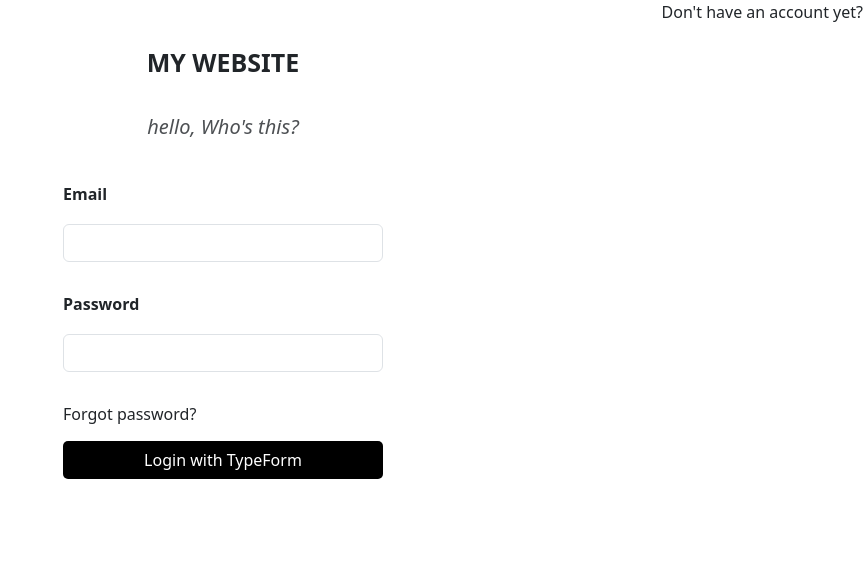
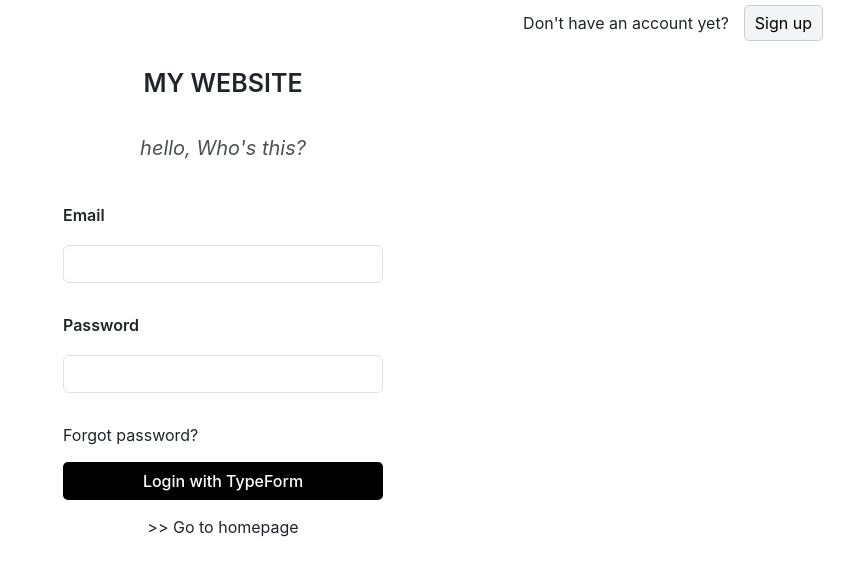
Before and after one commit to Letung2k3/ReactJs_App-Use-Hook-, a React (Create React App) app: page /login in a window 1280 px wide. Shown: the top 576 px of the page, without its empty margins (417-1280 px from the left). Built offline with nearby package versions, Linux system fonts and the light colour scheme.

Commit message:
Video 25:Login api

```diff
--- a/src/components/Admin/Admin.js
+++ b/src/components/Admin/Admin.js
@@ -3,7 +3,6 @@ import "./Admin.scss"
 import { FaBars } from "react-icons/fa"
 import { useState } from "react"
 import { Outlet } from "react-router-dom"
-import { ToastContainer } from 'react-toastify';
 import 'react-toastify/dist/ReactToastify.css';
 const Admin = () => {
      const [faBar, setFaBar] = useState(false)
@@ -20,20 +19,6 @@ const Admin = () => {
                          <Outlet />
                     </div>
                </div>
-               <ToastContainer
-                    position="top-right"
-                    autoClose={5000}
-                    hideProgressBar={false}
-                    newestOnTop={false}
-                    closeOnClick
-                    rtl={false}
-                    pauseOnFocusLoss
-                    draggable
-                    pauseOnHover
-                    theme="light"
-               />
-               {/* Same as */}
-               <ToastContainer />
           </div>
 
      )
--- a/src/components/Auth/Login..js
+++ b/src/components/Auth/Login..js
@@ -1,12 +1,28 @@
 import './Login.scss'
 import { useState } from 'react';
+import { useNavigate } from "react-router-dom"
+import { postUserLogin } from '../../services/apiService';
+import { toast } from 'react-toastify';
 const Login = (props) => {
      const [email, setEmail] = useState("");
      const [password, setPassword] = useState("");
+     const navigate = useNavigate();
+     const handleLogin = async () => {
+          let res = await postUserLogin(email, password)
+          if (res.EC === 0) {
+               await toast.success(res.EM);
+               navigate('/Admins')
+          }
+          else if (res.EC !== 0) {
+               await toast.error(res.EM)
+               return;
+          }
+     }
      return (
           <div className="login-container">
                <div className="login-header">
                     Don't have an account yet?
+                    <button className='btn-signup'>Sign up</button>
                </div>
                <div className="login-tilte col-3 mx-auto">
                     My Website
@@ -35,7 +51,10 @@ const Login = (props) => {
                     </div>
                     <span className='forgot-password'>Forgot password?</span>
 
-                    <button className='form-btn-login'>Login with TypeForm</button>
+                    <button className='form-btn-login' onClick={() => handleLogin()}>Login with TypeForm</button>
+                    <span className='text-center' style={{ cursor: 'pointer' }} onClick={() => navigate('/')}>
+                         &#62;&#62; Go to homepage
+                    </span>
                </div>
           </div>
      )
--- a/src/components/Auth/Login.scss
+++ b/src/components/Auth/Login.scss
@@ -3,6 +3,24 @@
           display: flex;
           flex-direction: row;
           justify-content: flex-end;
+          gap: 15px;
+          align-items: center;
+          height: 45px;
+          padding: 0 20px;
+
+          .btn-signup {
+               margin-right: 20px;
+               border: none;
+               border: 1px solid #ccc;
+               background-color: #f2f4f6;
+               border-radius: 5px;
+               padding: 5px 10px;
+
+               &:hover {
+                    opacity: 0.8;
+               }
+          }
+     }
 }
 
 .login-tilte {
@@ -57,4 +75,3 @@
           }
      }
 }
-}
--- a/src/index.js
+++ b/src/index.js
@@ -1,35 +1,19 @@
 import React from 'react';
 import ReactDOM from 'react-dom/client';
-import App from './App';
 import reportWebVitals from './reportWebVitals';
 import { Provider } from 'react-redux';
 import store from './redux/store';
 import 'bootstrap/dist/css/bootstrap.min.css';
-import { BrowserRouter, Routes, Route } from 'react-router-dom';
-import User from './components/User/User'
-import Admin from './components/Admin/Admin'
-import HomePage from './components/Home/HomePage';
-import DashBoard from "./components/Admin/ManageUser/DashBoard"
-import ManageUser from "./components/Admin/ManageUser/ManageUser"
-import Login from './components/Auth/Login.';
+import { BrowserRouter } from 'react-router-dom';
+import Layout from './routers/Layout'
 const root = ReactDOM.createRoot(document.getElementById('root'));
 root.render(
   <BrowserRouter>
     <Provider store={store}>
+      <Layout />
       {/* <React.StrictMode>
     </React.StrictMode> */}
       {/* nested route */}
-      <Routes>
-        <Route path='/' element={<App />} >
-          <Route index element={<HomePage />} />
-          <Route path='Users' element={<User />} />
-        </Route>
-        <Route path='/Admins' element={<Admin />}>
-          <Route index element={<DashBoard />} />
-          <Route path='manage-user' element={<ManageUser />} />
-        </Route>
-        <Route path='login' element={<Login />} />
-      </Routes>
     </Provider>
   </BrowserRouter>
 );
--- /dev/null
+++ b/src/routers/Layout.js
@@ -0,0 +1,41 @@
+import User from '../components/User/User'
+import Admin from '../components/Admin/Admin'
+import HomePage from '../components/Home/HomePage';
+import DashBoard from "../components/Admin/ManageUser/DashBoard"
+import ManageUser from "../components/Admin/ManageUser/ManageUser"
+import Login from '../components/Auth/Login.';
+import { Routes, Route } from 'react-router-dom';
+import App from '../App';
+import { ToastContainer } from 'react-toastify';
+const Layout = (props) => {
+     return (
+          <>
+               <Routes>
+                    <Route path='/' element={<App />} >
+                         <Route index element={<HomePage />} />
+                         <Route path='Users' element={<User />} />
+                    </Route>
+                    <Route path='/Admins' element={<Admin />}>
+                         <Route index element={<DashBoard />} />
+                         <Route path='manage-user' element={<ManageUser />} />
+                    </Route>
+                    <Route path='login' element={<Login />} />
+               </Routes>
+               <ToastContainer
+                    position="top-right"
+                    autoClose={5000}
+                    hideProgressBar={false}
+                    newestOnTop={false}
+                    closeOnClick
+                    rtl={false}
+                    pauseOnFocusLoss
+                    draggable
+                    pauseOnHover
+                    theme="light"
+               />
+               {/* Same as */}
+               <ToastContainer />
+          </>
+     )
+}
+export default Layout
--- a/src/services/apiService.js
+++ b/src/services/apiService.js
@@ -27,4 +27,8 @@ const deleteUser = (userId) => {
 const getUserPaginate = (page, limit) => {
      return axios.get(`api/v1/participant?page=${page}&limit=${limit}`)
 }
-export { postCreateNewUser, getUser, putUpdateUser, deleteUser, getUserPaginate }
+
+const postUserLogin = (email, password) => {
+     return axios.post('api/v1/login', { email: email, password: password })
+}
+export { postCreateNewUser, getUser, putUpdateUser, deleteUser, getUserPaginate, postUserLogin }
```
Lines whose indentation alone changed are shown as unchanged.
